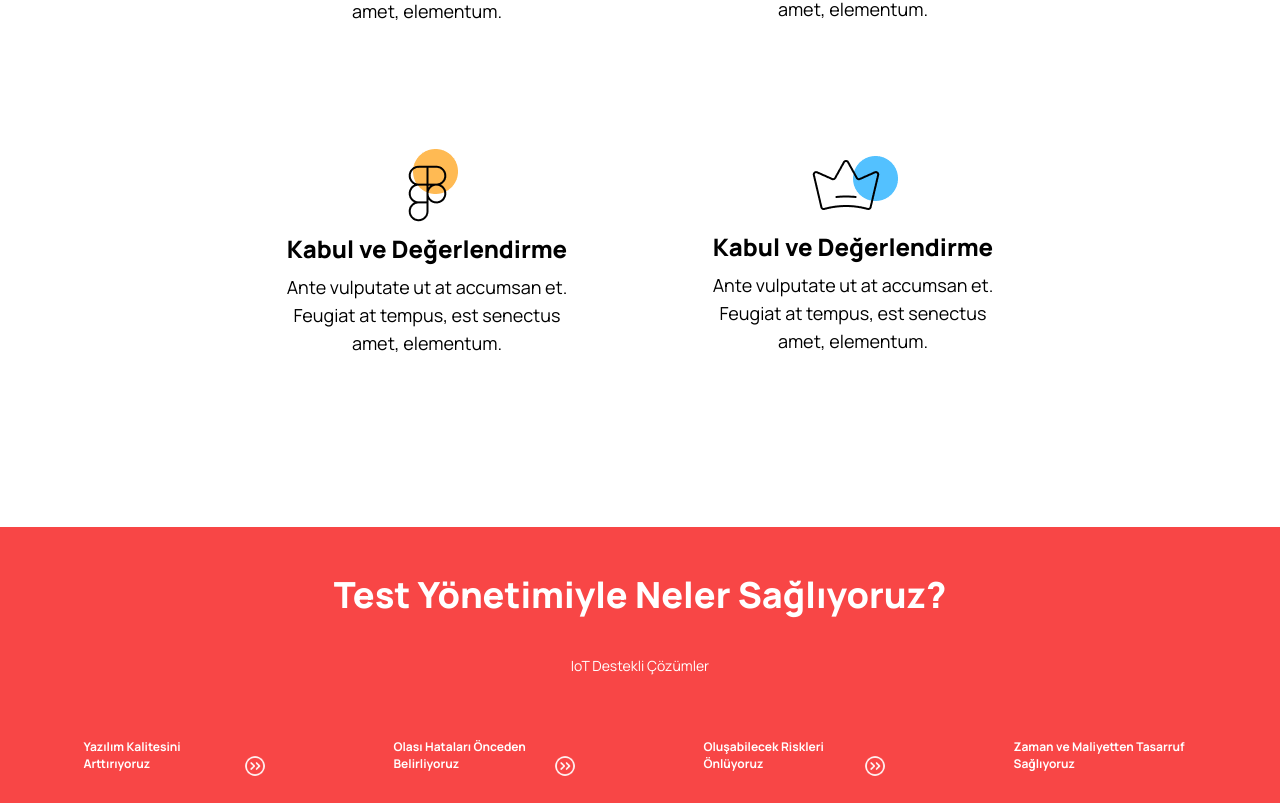
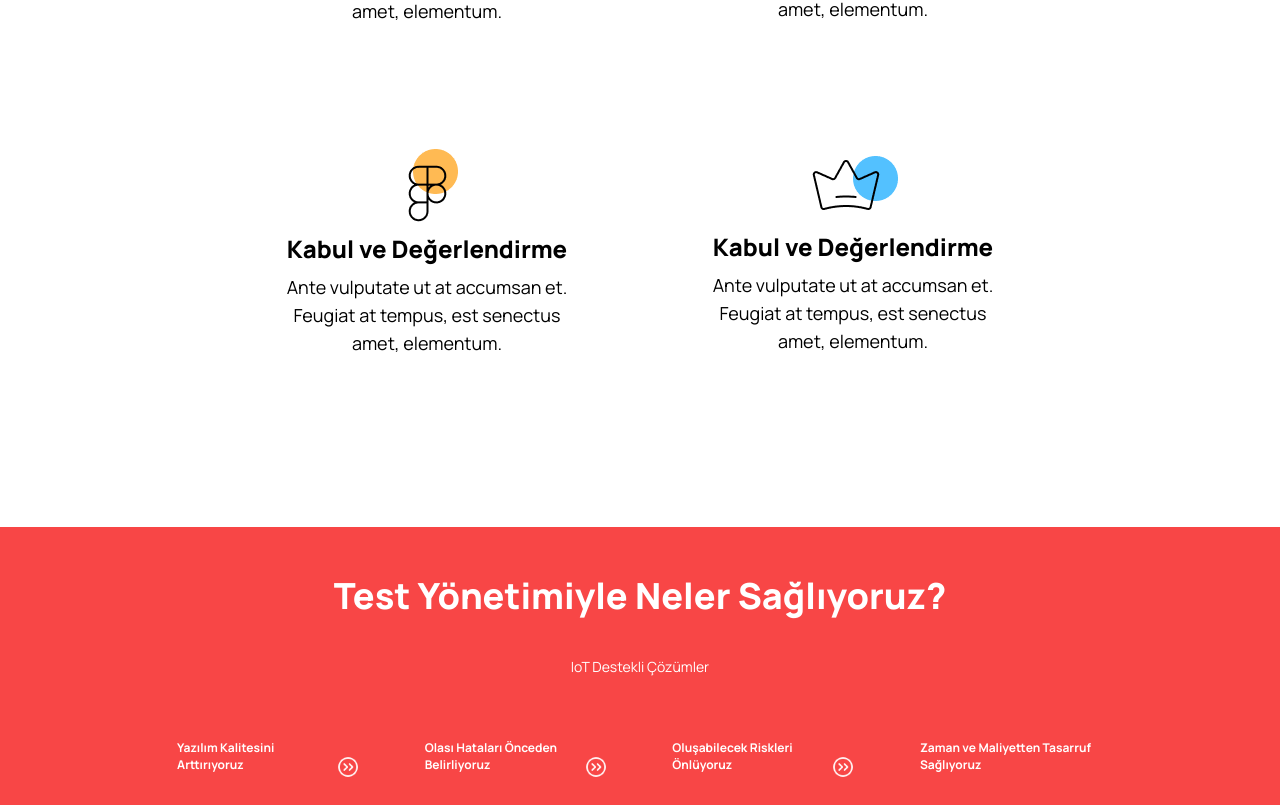
Before and after one commit to hank5678/alice-in-wonderland-3, a Vue app: page / in a window 1280 px wide. Shown: the part 1746-2551 px from the top of the page. Built offline with nearby package versions, Linux system fonts and the light colour scheme.

Commit message:
fix display

```diff
--- a/src/components/my-support.vue
+++ b/src/components/my-support.vue
@@ -31,17 +31,63 @@ let items = ref([
 .support__item {
   margin-top: 44.5px;
 }
-.support__item .support {
+@media (min-width: 1024px) and (max-width: 1439px) {
+  .support__item {
+    display: inline-block;
+    width: 25%;
+  }
+}
+
+@media (min-width: 1440px) {
+  .support__item {
+    display: inline-block;
+    width: 25%;
+  }
+}
+
+.support {
   width: 183px;
   margin: 0 auto;
   text-align: center;
   color: #fff;
 }
 
+@media (min-width: 1024px) and (max-width: 1439px) {
+  .support {
+    display: flex;
+    align-items: center;
+  }
+}
+
+@media (min-width: 1440px) {
+  .support {
+    display: flex;
+    align-items: center;
+  }
+}
+
 .support__title {
   font-size: 18px;
   font-weight: bold;
-  text-align: left;
+  text-align: center;
+}
+@media (min-width: 1024px) and (max-width: 1439px) {
+  .support__title {
+    display: flex;
+    font-size: 12px;
+    align-items: center;
+    margin-right: 10px;
+    text-align: left;
+  }
+}
+@media (min-width: 1440px) {
+  .support__title {
+    display: flex;
+    font-size: 12px;
+    align-items: center;
+    margin-right: 10px;
+    text-align: left;
+  }
 }
 
 .support__icon {
@@ -53,41 +99,14 @@ let items = ref([
 }
 
 @media (min-width: 1024px) and (max-width: 1439px) {
-  .support {
-    display: flex;
-    align-items: center;
-    width: 100%;
-  }
-  .support__item {
-    display: flex;
-    align-items: center;
-    width: 25%;
-  }
-  .support__title {
-    font-size: 12px;
-    width: 100%;
-    margin: 0 auto;
-  }
   .support__icon > img {
     transform: rotate(0deg);
     max-width: 24px;
+    align-items: center;
   }
 }
 
 @media (min-width: 1440px) {
-  .support {
-    display: flex;
-    align-items: center;
-  }
-  .support__item {
-    display: flex;
-    align-items: center;
-  }
-  .support__title {
-    display: flex;
-    font-size: 12px;
-    align-items: center;
-  }
   .support__icon > img {
     transform: rotate(0deg);
     max-width: 24px;
--- a/src/components/provide-block.vue
+++ b/src/components/provide-block.vue
@@ -14,7 +14,19 @@ import mySupport from "./my-support.vue"
 <style scoped>
 .container {
   background-color: #f84646;
-  padding: 20px;
+  padding: 21px;
+}
+
+.content {
+  margin: 0 auto;
+  width: 190px;
+  height: 32px;
+  font-size: 14px;
+  font-size: 14px;
+  text-align: center;
+  color: #fff;
+  margin-top: 9px;
+  line-height: 2.29;
 }
 
 .title {
@@ -42,32 +54,19 @@ import mySupport from "./my-support.vue"
     justify-content: center;
   }
 }
-
-.content {
-  margin: 0 auto;
-  width: 190px;
-  height: 32px;
-  font-size: 14px;
-  font-size: 14px;
-  text-align: center;
-  color: #fff;
-  margin-top: 9px;
-  line-height: 2.29;
-}
-
 .support {
   margin-top: 55px;
 }
 @media (min-width: 1024px) and (max-width: 1439px) {
   .support {
-    display: flex;
+    width: 80%;
     margin: 0 auto;
-    justify-content: center;
+    justify-content: space-evenly;
   }
 }
 @media (min-width: 1440px) {
   .support {
-    display: flex;
+    width: 80%;
     margin: 0 auto;
     justify-content: space-evenly;
   }
```
